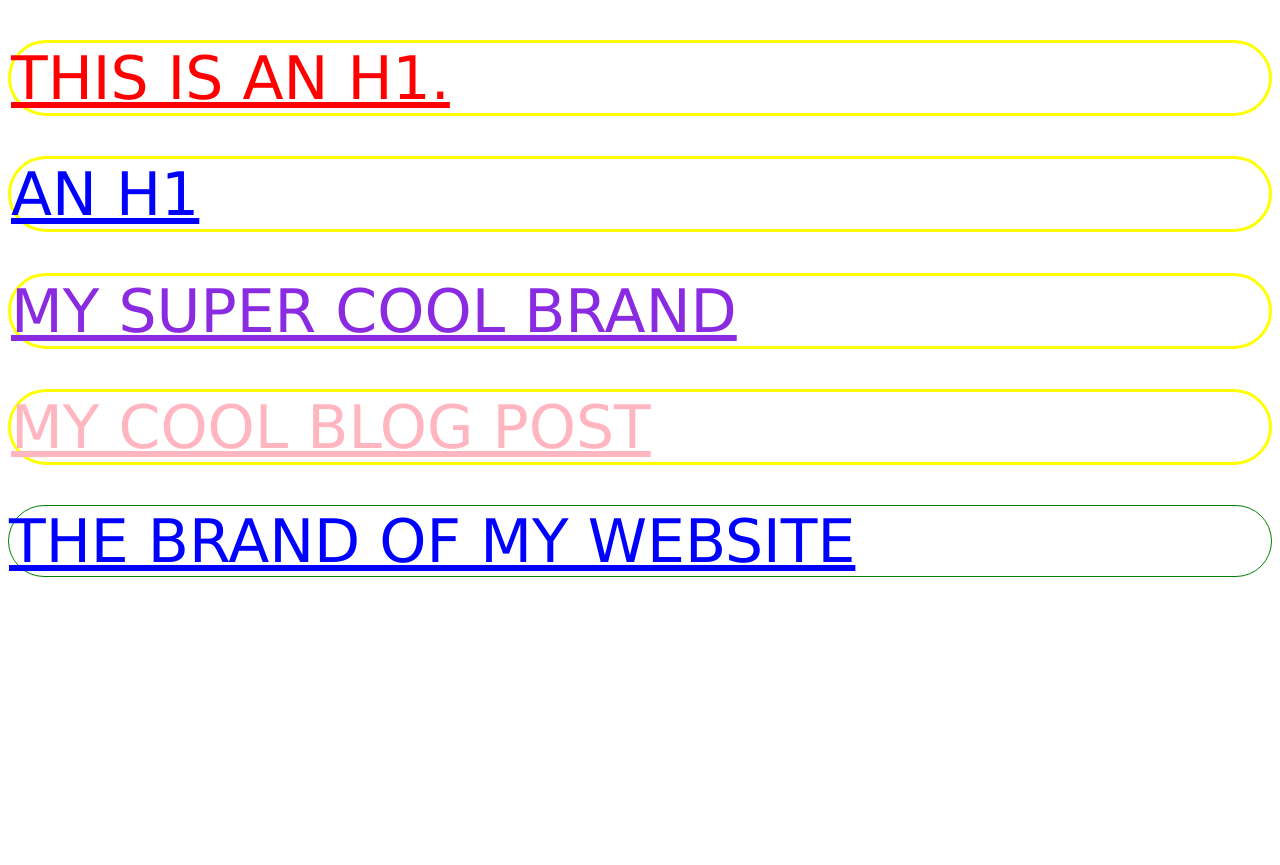
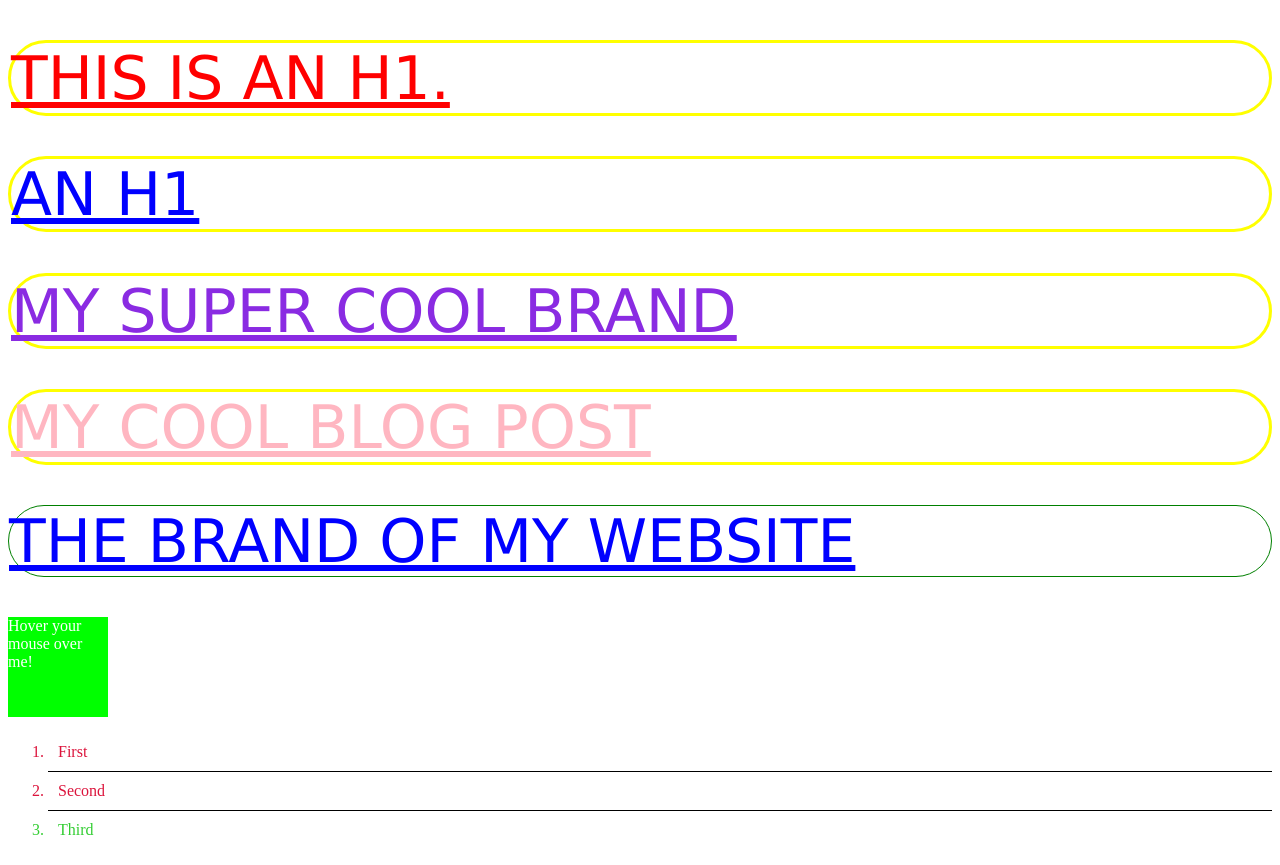
Before and after one commit to KCMav/CSS-101, a plain HTML site: page index.html in a window 1280 px wide. Before the commit the page ends 800 px from the top, so only its background shows below. Drawn offline with Linux system fonts and the light colour scheme.

Commit message:
psudeo classes

```diff
--- a/index.html
+++ b/index.html
@@ -17,5 +17,15 @@
     <h1 class="blog-post-title">My cool blog post</h1>
 
     <h1 id="site-brand" class="nav-head nav-main other-useful-class">The Brand of my Website</h1>
+
+    <div class="hover-example">Hover your mouse over me!</div>
+
+    <ol>
+        <li class="first-child-example">First</li>
+        <li class="first-child-example">Second</li>
+        <li class="first-child-example">Third</li>
+    </ol>
+
+    <div></div>
 </body>
 </html>
--- a/styles.css
+++ b/styles.css
@@ -36,3 +36,27 @@ h1.nav-head.nav-main.other-useful-class{
     color: blue !important;
     border: 1px solid green;
 }
+
+.hover-example {
+ width: 100px;
+ height: 100px;
+ background-color: lime;
+ color: white;
+}
+.hover-example:hover {
+    background-color: crimson;
+    width: 150px;
+    height: 150px;
+}
+
+.first-child-example{
+    color: crimson;
+    border-bottom: 1px solid black;
+    padding: 10px;
+}
+
+
+.first-child-example:last-child {
+    color: limegreen;
+    border-bottom: none;
+}
```
